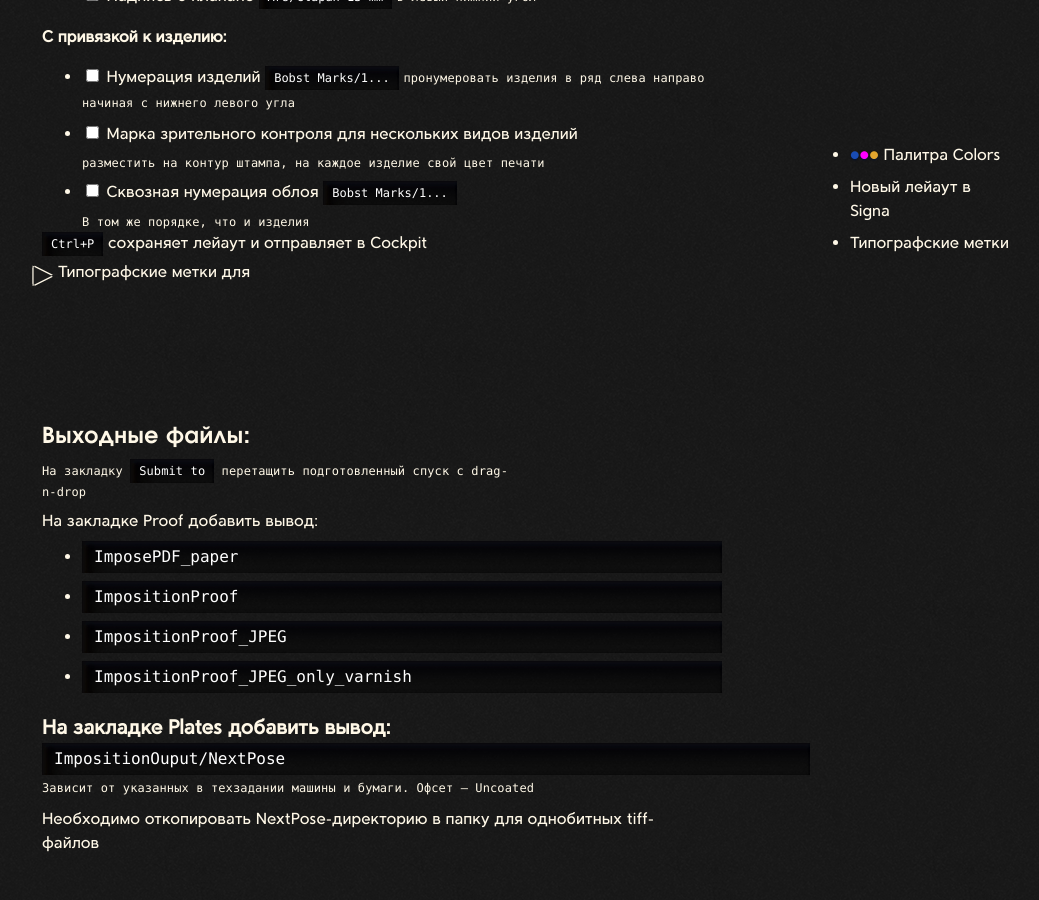
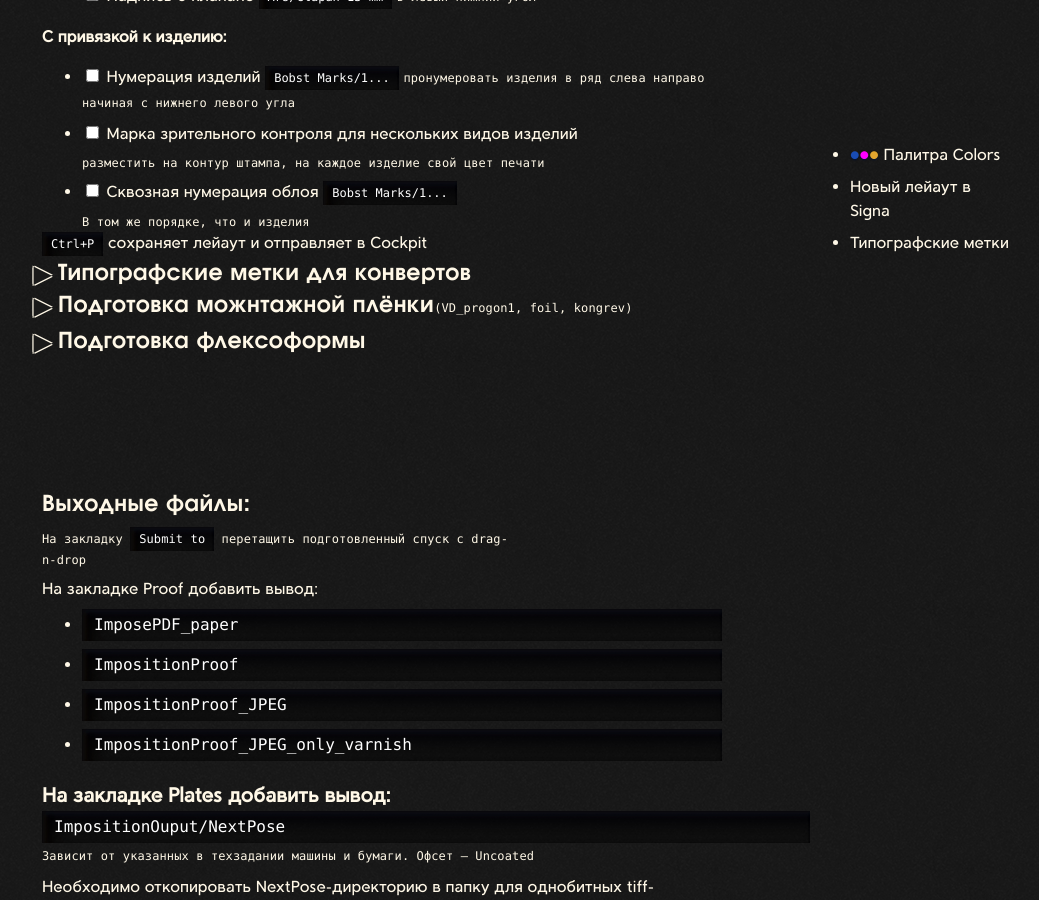
Before and after one commit to katisobol/sobolstudio, a Jekyll site: the page built from docs/KC_preprint-V7.html, in a window 1280 px wide and 900 px high, scrolled down 4694 px. Shown: the whole window, without its empty margins (214-1253 px from the left). Built offline with Jekyll 4.4.1, drawn with Linux system fonts in a browser that asks for light colours; comment, search, counter and statistics services are not loaded.

Commit message:
preprint doc

```diff
--- a/docs/KC_preprint-V7.html
+++ b/docs/KC_preprint-V7.html
@@ -184,8 +187,60 @@
  </ul>
 <p><code class="inline">Ctrl+P</code> сохраняет лейаут и отправляет в Cockpit</p>
 
- <details><summary>Типографские метки для </summary></details>
+<details><summary><h2>Типографские метки для конвертов</h2></summary>
+<ul>
+    <li><input type="checkbox"> Цветовая шкала</li>
+    <li><input type="checkbox"> Paper format</li>
+    <li><input type="checkbox"> Метка наброса</li>
+    <li><input type="checkbox"> Кресты приводки</li>
+    <li><input type="checkbox"> Register line</li>
+    <li><input type="checkbox"> text_new</li>
+    <li><input type="checkbox"> text_new2</li>
+</ul>
+<p class="small">Не должно быть цветной-подложки-краскосъёма</p>
+</details>
 
+<details><summary><h2>Подготовка можнтажной плёнки<small class="code inline">(VD_progon1, foil, kongrev)</small></h2></summary>
+<p>Редактировать линии лака:</p>
+        <ol>
+            <li>Сменить позиционирование на Paper</li>
+            <li>Выставить координаты на 0; линии окажутся по краям листа</li>
+            <li>Сменить цвет с лака на цвет Black</li>
+        </ol>
+    <h3>Убрать:</h3>
+    <ul>
+        <li>Все краскосъёмы</li>
+        <li>Все цветовые шкалы</li>
+    </ul>
+    <h3>Редактировать <code class="inline">[номер заказа]/Sheets/ImposePDF_paper</code> в Acrobat, PDF Toolbox</h3>
+    <ol>
+        <li>Откопировать в директорию для заказа монтажек</li>
+        <li>Вкладка слева Spot Colors</li>
+        <li>И вырубку, и печать, все каналы проставить в Black в столбце Target, сохранить файл</li>
+        <li class="warning">Прислать директорию файла монтажки Александру</li>
+    </ol>
+</details>
+
+<details><summary><h2>Подготовка флексоформы</h2></summary>
+    <p>Убираем метки:</p>
+    <ul>
+        <li>Цветовые шкалы</li>
+        <li>Краскосъёмы</li>
+        <li>Надпись о клапане <code>Ars/Clapan 13</code></li>
+        <li>Ограничительные линии по лаку</li>
+    </ul>
+    <p>Добавить метку:</p>
+    <code>KLM/krai_lista</code>
+    <small class="">привязать по бумаге по центру снизу</small>
+    <ol>
+        <li>Экспортировать <code>impose pdf_paper</code> в папку для заказа флексоформ</li>
+        <li>Редактировать pdf через PDF Toolbox, вкладка слева <code class="inline">Geometry Control</code></li>
+        <li>В столбец Width дописать -0,4</li>
+        <li>В столбец Height восстановить значение из техзадания. Теперь макет непропорционально сжат на 0,4мм</li>
+        <li>С вкладки слева <code class="inline">Spot Colors</code> все цветовые каналы переназначаем в Black</li>
+        <li class="warning">Прислать директорию с файлом технологам</li>
+    </ol>
+</details>
  <h2>Выходные файлы:</h2>
 <p class="small">На закладку <code class="inline">Submit to</code> перетащить подготовленный спуск с drag-n-drop</p>
  <p>На закладке Proof добавить вывод:</p>
```
Also changed, not shown: other parts of docs/KC_preprint-V7.html (+3 -0 lines).
